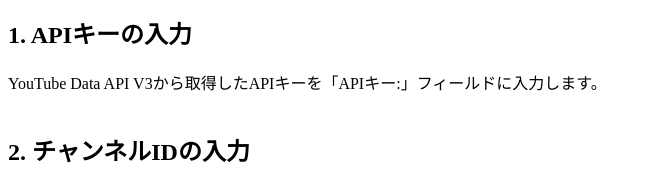
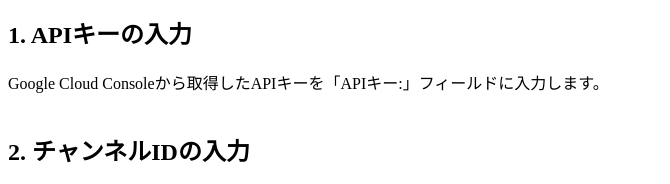
Before and after one commit to bit-trade-one/AD7SGPR-youtubeCh, a plain HTML site: page docs/10manual.html in a window 1280 px wide. Shown: the part 616-800 px from the top of the page, 0-670 px from the left. Drawn offline with Linux system fonts and the light colour scheme.

Commit message:
Update 10manual.html

```diff
--- a/docs/10manual.html
+++ b/docs/10manual.html
@@ -111,7 +111,7 @@
   <section>
     <h2>1. APIキーの入力</h2>
 
-    <p>YouTube Data API V3から取得したAPIキーを「APIキー:」フィールドに入力します。<br><br></p>
+    <p>Google Cloud Consoleから取得したAPIキーを「APIキー:」フィールドに入力します。<br><br></p>
   </section>
 
 
```
